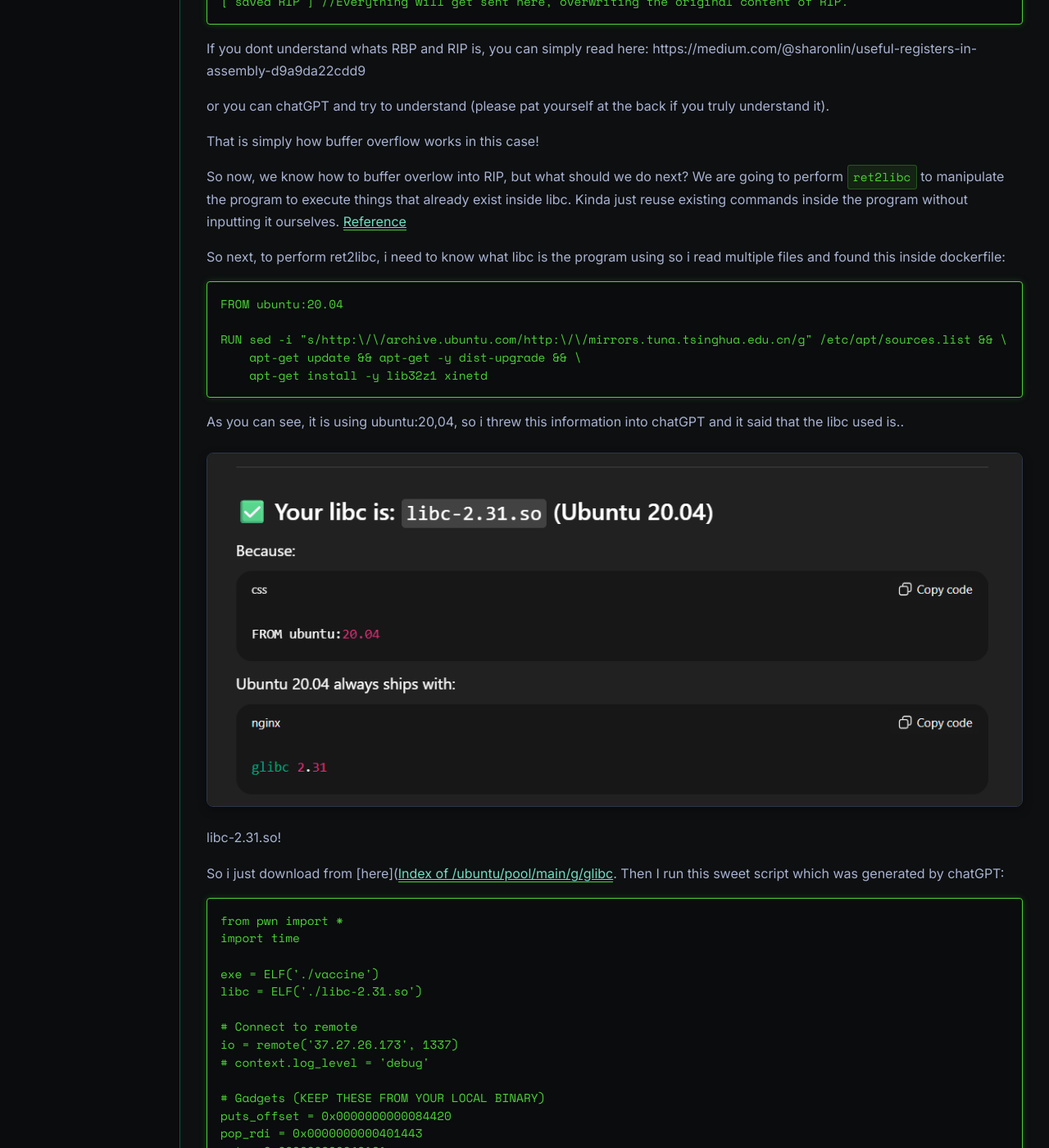
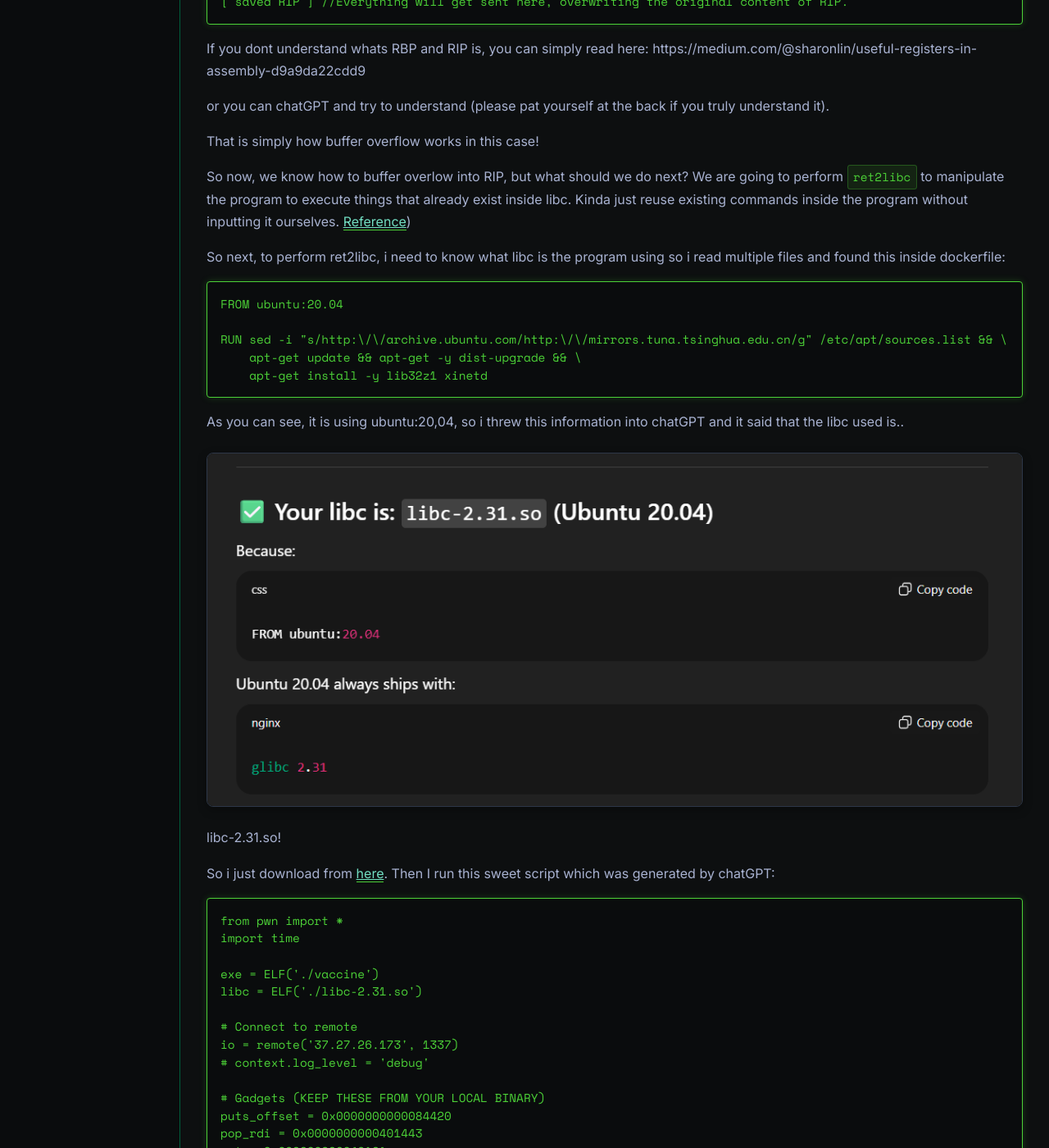
Before and after one commit to 171k/171k.github.io, a Jekyll site: the page built from _ctf/MCC2025/VillageNightWriteup.md, in a window 1280 px wide and 1400 px high, scrolled down 3022 px. Shown: the whole window at 82% size. Built offline with Jekyll 4.4.1, drawn with Linux system fonts in a browser that asks for light colours; part of the change alters nothing that is shown.

Commit message:
Update VillageNightWriteup.md

````diff
--- a/_ctf/MCC2025/VillageNightWriteup.md
+++ b/_ctf/MCC2025/VillageNightWriteup.md
@@ -112,7 +112,7 @@ or you can chatGPT and try to understand (please pat yourself at the back if you
 
 That is simply how buffer overflow works in this case!
 
-So now, we know how to buffer overlow into RIP, but what should we do next? We are going to perform `ret2libc` to manipulate the program to execute things that already exist inside libc. Kinda just reuse existing commands inside the  program without inputting it ourselves.  [Reference]([Return Oriented Programming (ROP) - CTF Handbook](https://ctf101.org/binary-exploitation/return-oriented-programming/))
+So now, we know how to buffer overlow into RIP, but what should we do next? We are going to perform `ret2libc` to manipulate the program to execute things that already exist inside libc. Kinda just reuse existing commands inside the  program without inputting it ourselves.  [Reference](https://ctf101.org/binary-exploitation/return-oriented-programming/))
 
 So next, to perform ret2libc, i need to know what libc is the program using so i read multiple files and found this inside dockerfile:
 
@@ -130,7 +130,7 @@ As you can see, it is using ubuntu:20,04, so i threw this information into chatG
 
 libc-2.31.so!
 
-So i just download from [here]([Index of /ubuntu/pool/main/g/glibc](https://archive.ubuntu.com/ubuntu/pool/main/g/glibc). Then I run this sweet script which was generated by chatGPT:
+So i just download from [here](https://archive.ubuntu.com/ubuntu/pool/main/g/glibc). Then I run this sweet script which was generated by chatGPT:
 
 ```python
 from pwn import *
````
